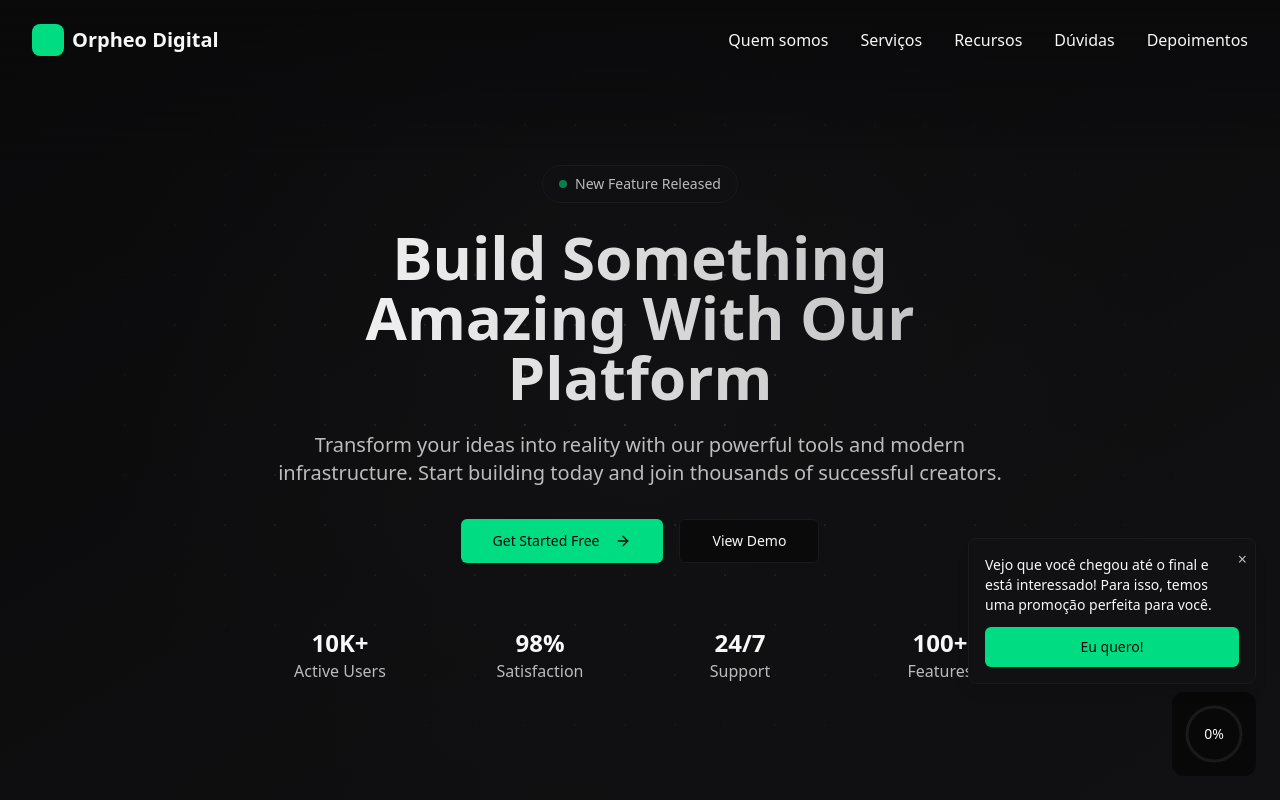
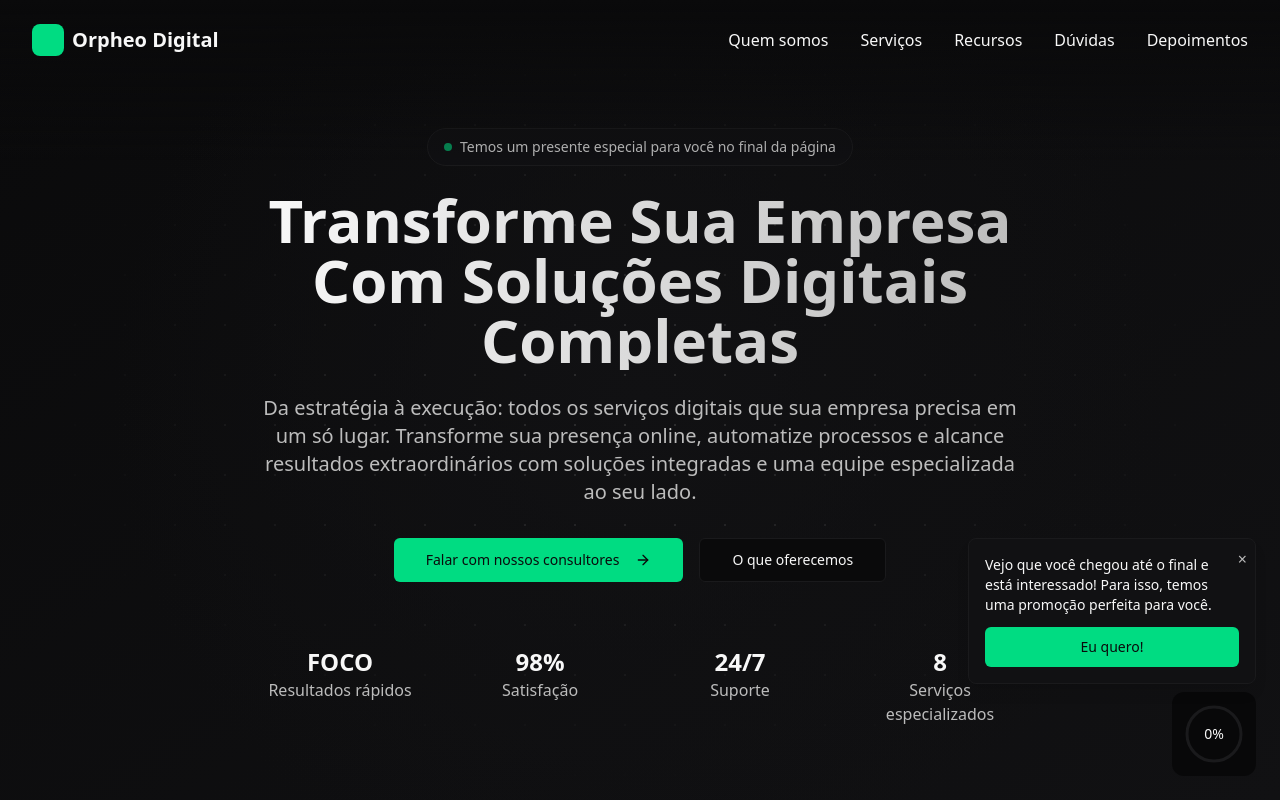
Before and after one commit to luizinhodavp041/orpheo-digital-4, a Next.js app: page / in a window 1280 px wide. Shown: the top 800 px of the page. Built offline with nearby package versions, Linux system fonts and the light colour scheme.

Commit message:
tradução - hero

```diff
--- a/src/components/sections/Hero.tsx
+++ b/src/components/sections/Hero.tsx
@@ -13,19 +13,20 @@ export function Hero() {
             <div className="flex items-center gap-2 px-4 py-2 rounded-full border border-border bg-background-secondary/80">
               <span className="w-2 h-2 rounded-full bg-accent animate-pulse"></span>
               <p className="text-sm text-text-secondary">
-                New Feature Released
+                Temos um presente especial para você no final da página
               </p>
             </div>
           </div>
 
           <h1 className="text-5xl md:text-6xl font-bold mb-6 bg-gradient-to-r from-text to-text-secondary bg-clip-text text-transparent">
-            Build Something Amazing With Our Platform
+            Transforme Sua Empresa Com Soluções Digitais Completas
           </h1>
 
           <p className="text-lg md:text-xl text-text-secondary mb-8 mx-auto">
-            Transform your ideas into reality with our powerful tools and modern
-            infrastructure. Start building today and join thousands of
-            successful creators.
+            Da estratégia à execução: todos os serviços digitais que sua empresa
+            precisa em um só lugar. Transforme sua presença online, automatize
+            processos e alcance resultados extraordinários com soluções
+            integradas e uma equipe especializada ao seu lado.
           </p>
 
           <div className="flex flex-col sm:flex-row gap-4 justify-center items-center">
@@ -33,7 +34,7 @@ export function Hero() {
               size="lg"
               className="bg-accent text-background hover:bg-accent/90"
             >
-              Get Started Free
+              Falar com nossos consultores
               <ArrowRight className="ml-2 h-4 w-4" />
             </Button>
             <Button
@@ -41,16 +42,16 @@ export function Hero() {
               variant="outline"
               className="border-border text-text hover:bg-background-secondary/50"
             >
-              View Demo
+              O que oferecemos
             </Button>
           </div>
 
           <div className="mt-16 grid grid-cols-2 md:grid-cols-4 gap-8">
             {[
-              { number: "10K+", label: "Active Users" },
-              { number: "98%", label: "Satisfaction" },
-              { number: "24/7", label: "Support" },
-              { number: "100+", label: "Features" },
+              { number: "FOCO", label: "Resultados rápidos" },
+              { number: "98%", label: "Satisfação" },
+              { number: "24/7", label: "Suporte" },
+              { number: "8", label: "Serviços especializados" },
             ].map((stat) => (
               <div key={stat.label}>
                 <p className="text-2xl font-bold text-text">{stat.number}</p>
```
